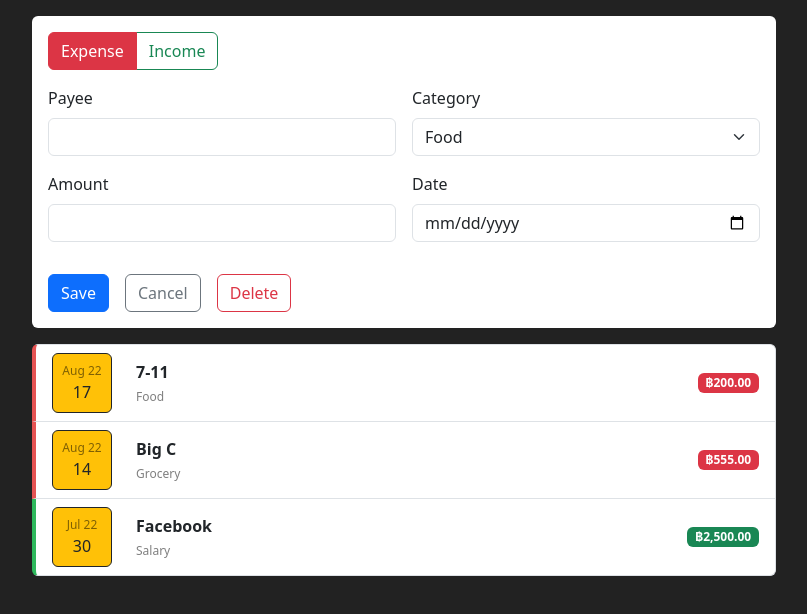
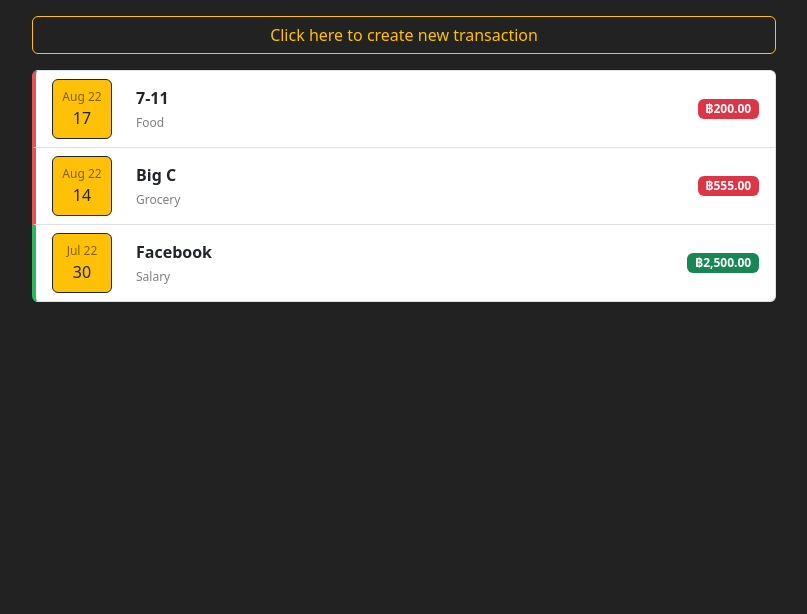
Before and after one commit to muwerachai/cc12-react-expense-tracker, a React (Create React App) app: page / in a window 1280 px wide. Shown: the top 614 px of the page, without its empty margins (236-1043 px from the left). Built offline with nearby package versions, Linux system fonts and the light colour scheme.

Commit message:
binding state to input

```diff
--- a/src/App.js
+++ b/src/App.js
@@ -30,16 +30,29 @@
   }
 ];
 
+const expenses = ["Food", "Grocery", "Health", "Transport", "Utilities"];
+const incomes = ["Investment", "Lotto", "Salary", "Wage"];
+
 function App() {
   const [transactions, setTransactions] = useState(initialTransactions);
   const [payee, setPayee] = useState("");
-  const [category, setCategory] = useState("");
+  const [category, setCategory] = useState("Food");
   const [amount, setAmount] = useState("");
   const [date, setDate] = useState("");
-  const [type, setType] = useState("");
+  const [type, setType] = useState("Expense");
+  const [isShowCreateForm, setIsShowCreateForm] = useState(false);
   return (
     <div className="container" style={{ maxWidth: 768 }}>
-      {/* ********** Begin Create Form ********** */}
+      {!isShowCreateForm ? (
+        <div className="my-3">
+          <button
+            className="btn btn-outline-warning w-100"
+            onClick={() => setIsShowCreateForm(true)}
+          >
+            Click here to create new transaction
+          </button>
+        </div>
+      ) : (
         <div className="bg-white p-3 rounded-2 my-3">
           <form className="row g-3">
             {/* ********** Begin Radio Button: Expense or Income ********** */}
@@ -50,7 +63,12 @@
                   className="btn-check"
                   id="cbx-expense"
                   name="type"
-                defaultChecked
+                  value="Expense"
+                  checked={type === "Expense"}
+                  onChange={(event) => {
+                    setType(event.target.value);
+                    setCategory(expenses[0]);
+                  }}
                 />
                 <label className="btn btn-outline-danger" htmlFor="cbx-expense">
                   Expense
@@ -60,6 +78,12 @@
                   className="btn-check"
                   id="cbx-income"
                   name="type"
+                  value="Income"
+                  checked={type === "Income"}
+                  onChange={(event) => {
+                    setType(event.target.value);
+                    setCategory(incomes[1]);
+                  }}
                 />
                 <label className="btn btn-outline-success" htmlFor="cbx-income">
                   Income
@@ -71,18 +95,34 @@
             {/* ********** Begin Input: Payee ********** */}
             <div className="col-sm-6">
               <label className="form-label">Payee</label>
-            <input type="text" className="form-control" />
+              <input
+                type="text"
+                className="form-control"
+                value={payee}
+                onChange={(event) => setPayee(event.target.value)}
+              />
             </div>
             {/* ********** End Input: Payee ********** */}
 
             {/* ********** Begin Select: Category ********** */}
             <div className="col-sm-6">
               <label className="form-label">Category</label>
-            <select className="form-select">
-              <option>Food</option>
-              <option>Investment</option>
-              <option>Salary</option>
-              <option>Transport</option>
+              <select
+                className="form-select"
+                value={category}
+                onChange={(event) => setCategory(event.target.value)}
+              >
+                {type === "Expense"
+                  ? expenses.map((item, index) => (
+                      <option key={index} value={item}>
+                        {item}
+                      </option>
+                    ))
+                  : incomes.map((item, index) => (
+                      <option key={index} value={item}>
+                        {item}
+                      </option>
+                    ))}
               </select>
             </div>
             {/* ********** End Select: Category ********** */}
@@ -90,14 +130,24 @@
             {/* ********** Begin Input: Amount ********** */}
             <div className="col-sm-6">
               <label className="form-label">Amount</label>
-            <input type="text" className="form-control" />
+              <input
+                type="text"
+                className="form-control"
+                value={amount}
+                onChange={(event) => setAmount(event.target.value)}
+              />
             </div>
             {/* ********** End Input: Amount ********** */}
 
             {/* ********** Begin Input: Date ********** */}
             <div className="col-sm-6">
               <label className="form-label">Date</label>
-            <input type="date" className="form-control" />
+              <input
+                type="date"
+                className="form-control"
+                value={date}
+                onChange={(event) => setDate(event.target.value)}
+              />
             </div>
             {/* ********** End Input: Date ********** */}
 
@@ -105,13 +155,19 @@
             <div className="col-12">
               <div className="mt-3 d-flex gap-3">
                 <button className="btn btn-primary">Save</button>
-              <button className="btn btn-outline-secondary">Cancel</button>
-              <button className="btn btn-outline-danger">Delete</button>
+                <button
+                  type="button"
+                  className="btn btn-outline-secondary"
+                  onClick={() => setIsShowCreateForm(false)}
+                >
+                  Cancel
+                </button>
               </div>
             </div>
             {/* ********** End Form Button ********** */}
           </form>
         </div>
+      )}
       {/* ********** End Create Form ********** */}
 
       {/* ********** Begin Transaction List ********** */}
```
Lines whose indentation alone changed are shown as unchanged.
